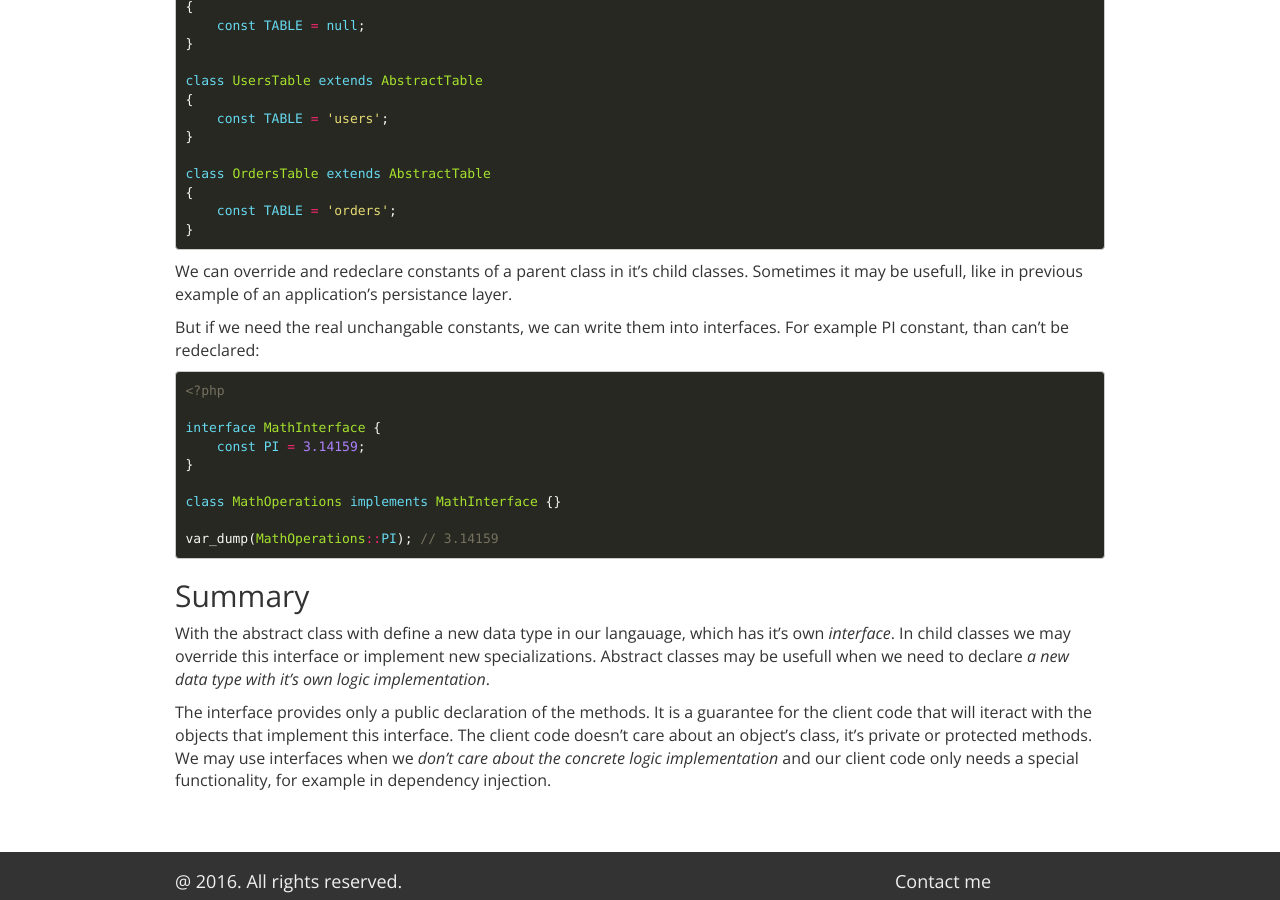
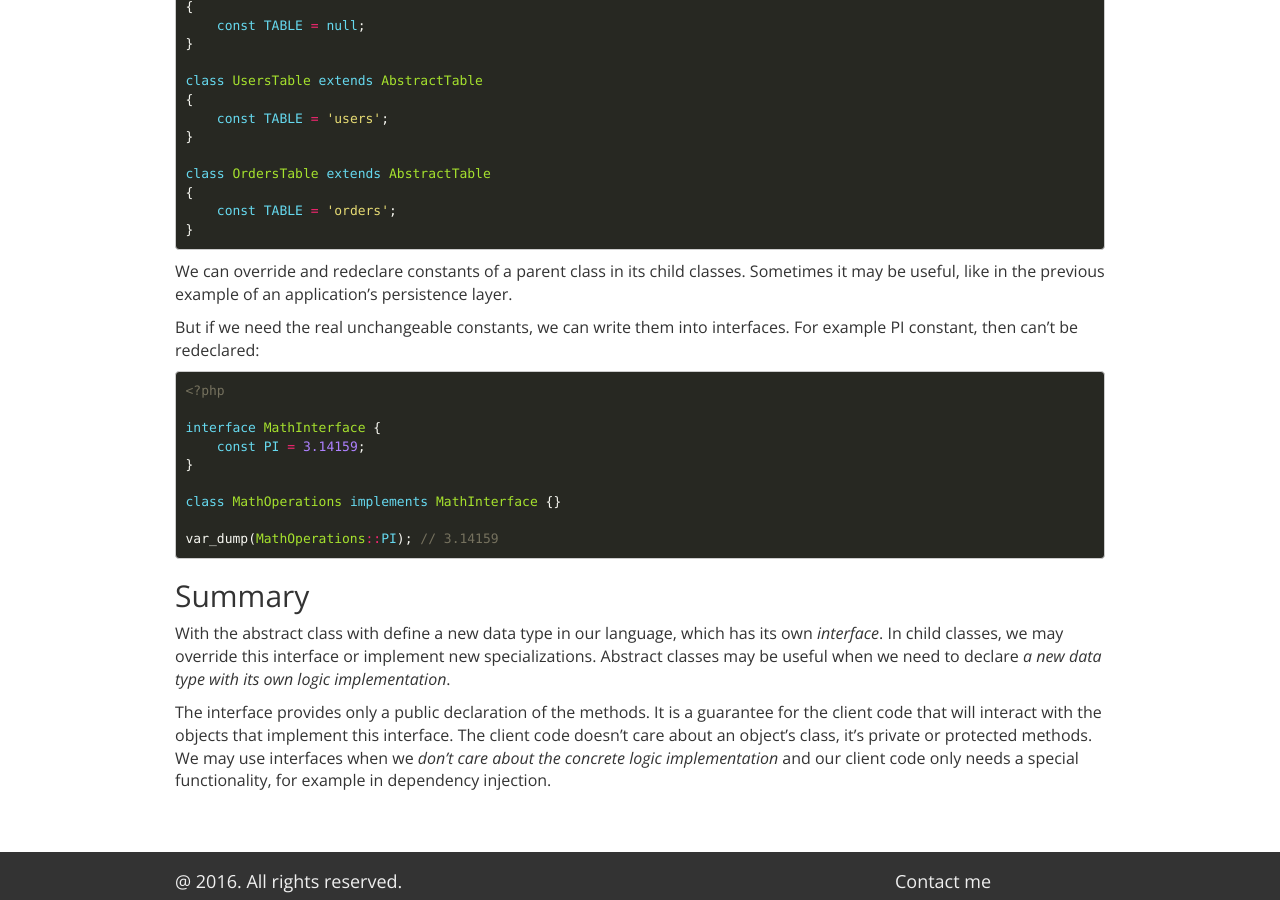
Before and after one commit to seregazhuk/seregazhuk.github.io_old, a Jekyll site: the page built from _posts/2016-04-19-php-interface-abstract-class.md, in a window 1280 px wide and 900 px high, scrolled down 2116 px. Built offline with Jekyll 4.4.1, drawn with Linux system fonts in a browser that asks for light colours; nearby versions of some CDN libraries; comment, search, counter and statistics services are not loaded; some of the changed text lies outside the part shown.

Commit message:
php interface vs abstraction typos fix

```diff
--- a/_posts/2016-04-19-php-interface-abstract-class.md
+++ b/_posts/2016-04-19-php-interface-abstract-class.md
@@ -74,7 +74,7 @@ And then every class that implements this interface **must** have implementation
 interface methods. And the rest of our code base now knows that *CsvTransformer* class objects
 have *getTransformedData* method.
 
-But a class can't implement two interfaces that share the same function names, because they
+But a class can't implement two interfaces that share the same function names because they
 have no bodies and it would cause ambiguity.
 
 ## Abstract Class
@@ -96,7 +96,7 @@ abstract class ArrayDataTransformer {
 }
 {% endhighlight %}
 
-Now with the abstract class we have declared a new data type in our langauage, called
+Now with the abstract class, we have declared a new data type in our language, called
 *ArrayDataTransformer*. This data type provides the interface of two public methods. The first
 one is a setter. The second will be specialized in child classes:
 
@@ -132,12 +132,12 @@ class OrdersTable extends AbstractTable
 }
 {% endhighlight %}
 
-We can override and redeclare constants of a parent class in it's child classes.
-Sometimes it may be usefull, like in previous example of an application's persistance
+We can override and redeclare constants of a parent class in its child classes.
+Sometimes it may be useful, like in the previous example of an application's persistence
 layer.
 
-But if we need the real unchangable constants, we can write them into interfaces. For
-example PI constant, than can't be redeclared:
+But if we need the real unchangeable constants, we can write them into interfaces. For
+example PI constant, then can't be redeclared:
 
 {% highlight php %}
 <?php
@@ -152,13 +152,13 @@ var_dump(MathOperations::PI); // 3.14159
 {% endhighlight %}
 
 ## Summary
-With the abstract class with define a new data type in our langauage, which has it's own
-*interface*. In child classes we may override this interface or implement new specializations.
-Abstract classes may be usefull when we need to declare *a new data type with it's own logic
+With the abstract class with define a new data type in our language, which has its own
+*interface*. In child classes, we may override this interface or implement new specializations.
+Abstract classes may be useful when we need to declare *a new data type with its own logic
 implementation*.
 
 The interface provides only a public declaration of the methods. It is a guarantee for the client
-code that will iteract with the objects that implement this interface. The client code
+code that will interact with the objects that implement this interface. The client code
 doesn't care about an object's class, it's private or protected methods. We may use interfaces
 when we *don't care about the concrete logic implementation* and our client code only needs a special
 functionality, for example in dependency injection.
```
Also changed, not shown: other parts of _posts/2016-04-19-php-interface-abstract-class.md (+1 -1 lines).
